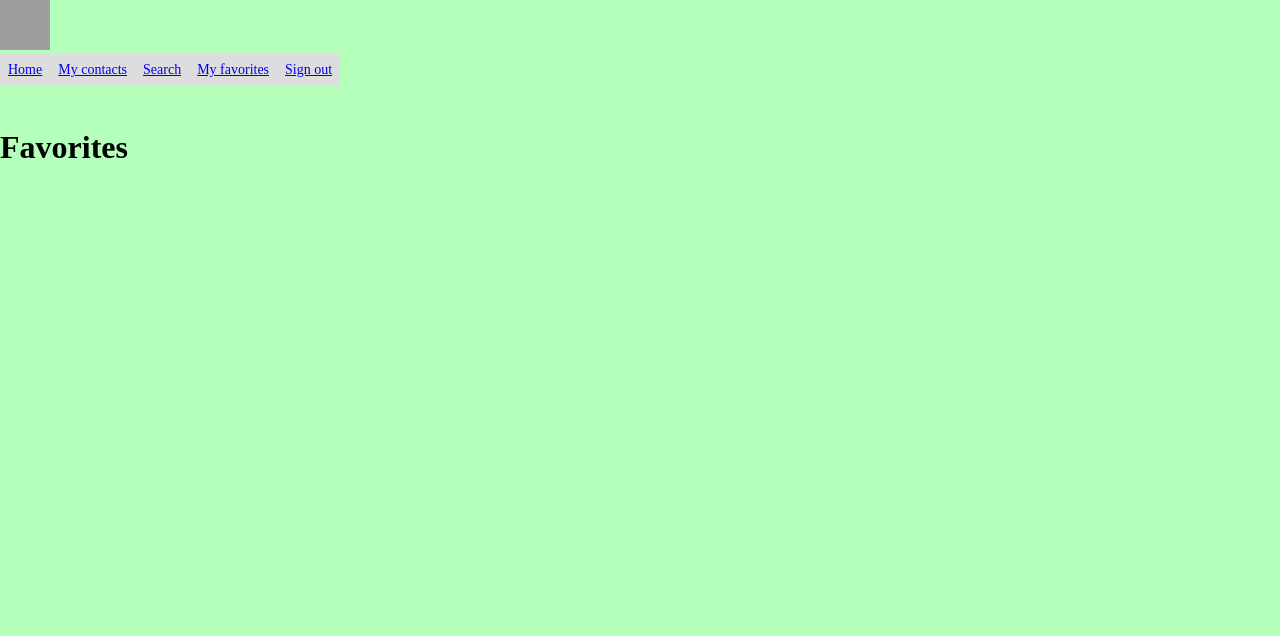
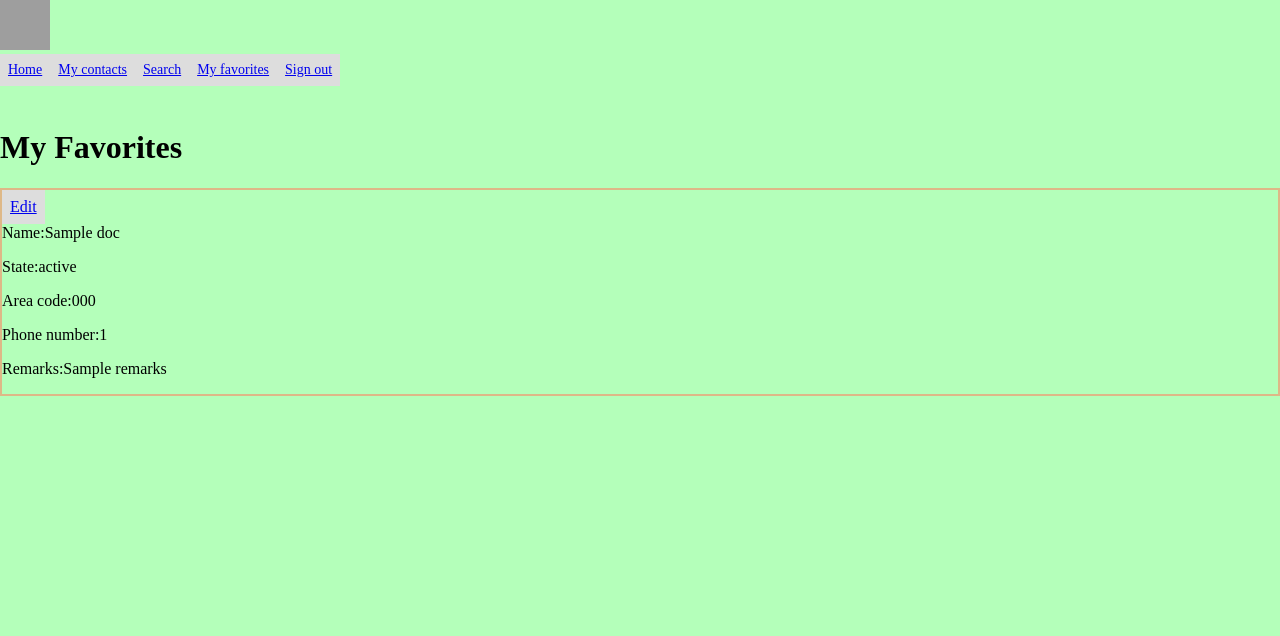
Before and after one commit to software-students-fall2022/web-app-exercise-team-17-1, a Flask app: template templates/favorites.html in a window 1280 px wide. Shown: the top 636 px of the page. Run offline with Flask 2, Linux system fonts and the light colour scheme; the template is opened without the code that fills it: most values are stand-ins (such as "Sample title", 1, 10 or a date in 2020); parts of the project's set-up code (start-up, migrations or seed data) failed here and were passed over; grey boxes are pictures that could not be loaded.

Commit message:
Added favorite functionality

```diff
--- a/app.py
+++ b/app.py
@@ -119,7 +119,8 @@ def create():
             "number":number,
             "remarks":remarks,
             "created_at": datetime.datetime.utcnow(),
-            "currentUser":currentUser
+            "currentUser":currentUser,
+            "favorite":"False"
         }
         db.contactList.insert_one(doc) #insert a new document (contact)
         return render_template('create.html')
@@ -175,7 +176,8 @@ def favorites():
      Route for GET and POST request to see favorite contacts.
      Shows all the contacts from the database.
      """
-     return render_template('favorites.html')
+     docs = db.contactList.find({"favorite": "True"})
+     return render_template('favorites.html', docs = docs)
 
 
 #******************************************************************#
@@ -208,9 +210,13 @@ def edit_contact(mongoid):
         "areaCode":areaCode,
         "number":number,
         "remarks":remarks,
-        "created_at": datetime.datetime.utcnow(),
+        "created_at":datetime.datetime.utcnow(),
         "currentUser":currentUser
     }
+    if(request.form.get('favorite') != None):
+        doc["favorite"] = request.form.get('favorite')
+    else:
+        doc["favorite"] = "False"
     db.contactList.update_one (
         {"_id": ObjectId(mongoid)}, # match criteria
         {"$set": doc}
--- a/templates/contacts.html
+++ b/templates/contacts.html
@@ -3,7 +3,7 @@
 
 {% block container %}
 
-    <h2>Contacts</h2>
+    <h2>My Contacts</h2>
     <section class="contacts">
 
         {% for doc in docs %}
--- a/templates/favorites.html
+++ b/templates/favorites.html
@@ -1,5 +1,15 @@
 {% extends 'base.html' %}
 {% block container %}
-<h1>Favorites</h1>
-
+<h1>My Favorites</h1>
+{% for doc in docs %}
+<article class="contact">
+    <a href="{{ url_for('edit',mongoid=doc._id)}}">Edit</a>
+    <br>
+    <p>Name:{{doc.name}}</p>
+    <p>State:{{doc.state}}</p>
+    <p>Area code:{{doc.areaCode}}</p>
+    <p>Phone number:{{doc.number}}</p>
+    <p>Remarks:{{doc.remarks}}</p>
+</article>
+{% endfor %}
 {% endblock %}
```
Also changed, not shown: templates/edit.html (+11 -3 lines).
